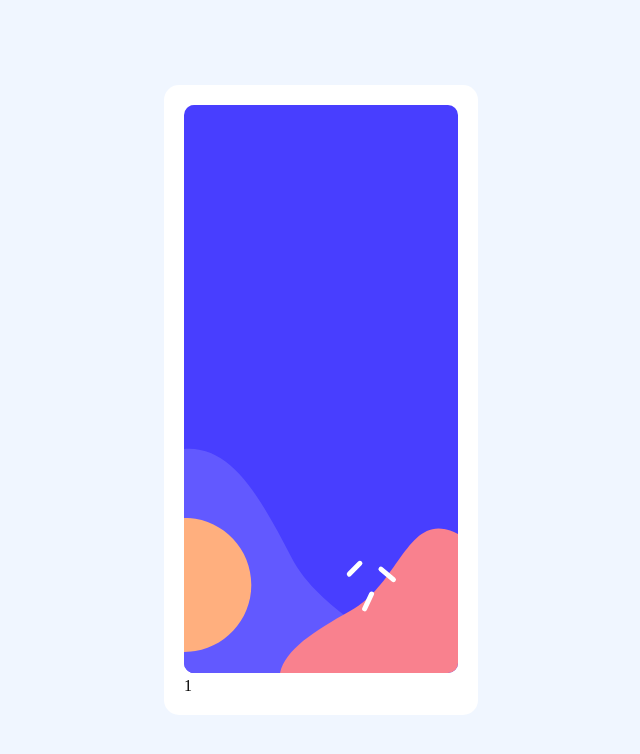
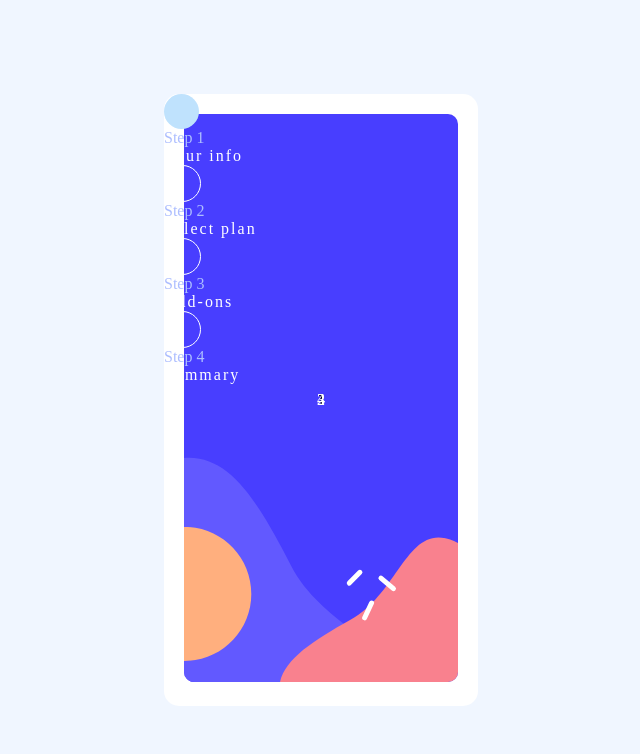
Before and after one commit to Leonardo-G/multi-step-form-frontmentor, a Next.js app: page / in a window 1280 px wide. Shown: the top 754 px of the page, without its empty margins (319-959 px from the left). Built offline with nearby package versions, Linux system fonts and the light colour scheme.

Commit message:
ui aside

```diff
--- /dev/null
+++ b/components/sidebar/Sidebar.module.css
@@ -0,0 +1,7 @@
+.sidebar-menu{
+    position: absolute;
+    top: 0;
+    left: 0;
+    width: 100%;
+    height: 100%;
+}
--- a/components/sidebar/Sidebar.tsx
+++ b/components/sidebar/Sidebar.tsx
@@ -1,4 +1,6 @@
 import React from 'react'
+
+import style from "./Sidebar.module.css";
 
 export const Sidebar = () => {
     return (
@@ -8,9 +10,44 @@ export const Sidebar = () => {
                 src="/assets/bg-sidebar-desktop.svg"
                 alt="Image Background SideBar"
             />
-            <div>
-                <div className='d-flex'>
-                    <p className='bg-primary-subtle rounded-circle py-2 px-3'>1</p>
+            <div className={ style['sidebar-menu'] }>
+                <div className='p-4'>
+                    <div className='d-flex align-items-center gap-3'>
+                        <div className='bg-light-blue radius-component position-relative'>
+                            <p className='pos-center fw-medium'>1</p>
+                        </div>
+                        <div>
+                            <p className='text-uppercase col-pastel-blue fw-medium'>Step 1</p>
+                            <p className='col-white fw-bold text-uppercase letter-s-1'>Your info</p>
+                        </div>
+                    </div>
+                    <div className='d-flex align-items-center gap-3 mt-4'>
+                        <div className='radius-component-transparent position-relative'>
+                            <p className='pos-center fw-medium col-white'>2</p>
+                        </div>
+                        <div>
+                            <p className='text-uppercase col-pastel-blue fw-medium'>Step 2</p>
+                            <p className='col-white fw-bold text-uppercase letter-s-1'>Select plan</p>
+                        </div>
+                    </div>
+                    <div className='d-flex align-items-center gap-3 mt-4'>
+                        <div className='radius-component-transparent position-relative'>
+                            <p className='pos-center fw-medium col-white'>3</p>
+                        </div>
+                        <div>
+                            <p className='text-uppercase col-pastel-blue fw-medium'>Step 3</p>
+                            <p className='col-white fw-bold text-uppercase letter-s-1'>Add-ons</p>
+                        </div>
+                    </div>
+                    <div className='d-flex align-items-center gap-3 mt-4'>
+                        <div className='radius-component-transparent position-relative'>
+                            <p className='pos-center fw-medium col-white'>4</p>
+                        </div>
+                        <div>
+                            <p className='text-uppercase col-pastel-blue fw-medium'>Step 4</p>
+                            <p className='col-white fw-bold text-uppercase letter-s-1'>Summary</p>
+                        </div>
+                    </div>
                 </div>
             </div>
         </div>
--- a/styles/globals.css
+++ b/styles/globals.css
@@ -1,17 +1,18 @@
-*, *::after, *::before{
+*, *::after, *::before, p{
     margin: 0px;
-    box-sizing: inherit;
 }
 
 :root{
     /* PRIMARY */
     --marine-blue: hsl(213, 96%, 18%);
+    --light-blue: hsl(206, 94%, 87%);
 
     /* NEUTRAL */
     --cool-gray: hsl(231, 11%, 63%);
     --light-gray: hsl(229, 24%, 87%);
     --magnolia: hsl(217, 100%, 97%);
     --alabaster: hsl(231, 100%, 99%);
+    --white: hsl(0, 0%, 100%);
 }
 
 html{
@@ -23,3 +24,84 @@ body{
     width: 100%;
     background-color: var(--magnolia);
 }
+
+.radius-component{
+    height: 35px;
+    width: 35px;
+    border-radius: 50%;
+}
+
+.radius-component-transparent{
+    border: 1px solid var( --white );
+    height: 35px;
+    width: 35px;
+    border-radius: 50%;
+}
+
+/* POSICIONAMIENTO */
+.pos-center{
+    position: absolute;
+    top: 50%;
+    left: 50%;
+    transform: translate(-50%, -50%);
+}
+
+/* COLORES FONDO */
+.bg-marine-blue{
+    background-color: hsl(213, 96%, 18%);
+}
+
+.bg-cool-gray{
+    background-color: hsl(231, 11%, 63%);
+}
+
+.bg-light-gray{
+    background-color: hsl(229, 24%, 87%);
+}
+
+.bg-magnolia{
+    background-color: var( --magnolia );
+}
+
+.bg-light-blue{
+    background-color: var( --light-blue );
+}
+
+/* COLORES TEXTO */
+
+.col-marine-blue{
+    color: hsl(213, 96%, 18%);
+}
+
+.col-pastel-blue{
+    color: hsl(228, 100%, 84%);
+}
+
+.col-light-blue{
+    color: hsl(206, 94%, 87%);
+}
+
+.col-cool-gray{
+    color: hsl(231, 11%, 63%);
+}
+
+.col-light-gray{
+    color: hsl(229, 24%, 87%);
+}
+
+.col-white{
+    color: var( --white );
+}
+
+/* LETTER SPACING */
+.letter-s-1{
+    letter-spacing: 2px;
+}
+
+.letter-s-2{
+    letter-spacing: 3px;
+}
+
+.letter-s-3{
+    letter-spacing: 5px;
+}
```
Also changed, not shown: styles/Home.module.css (added).
